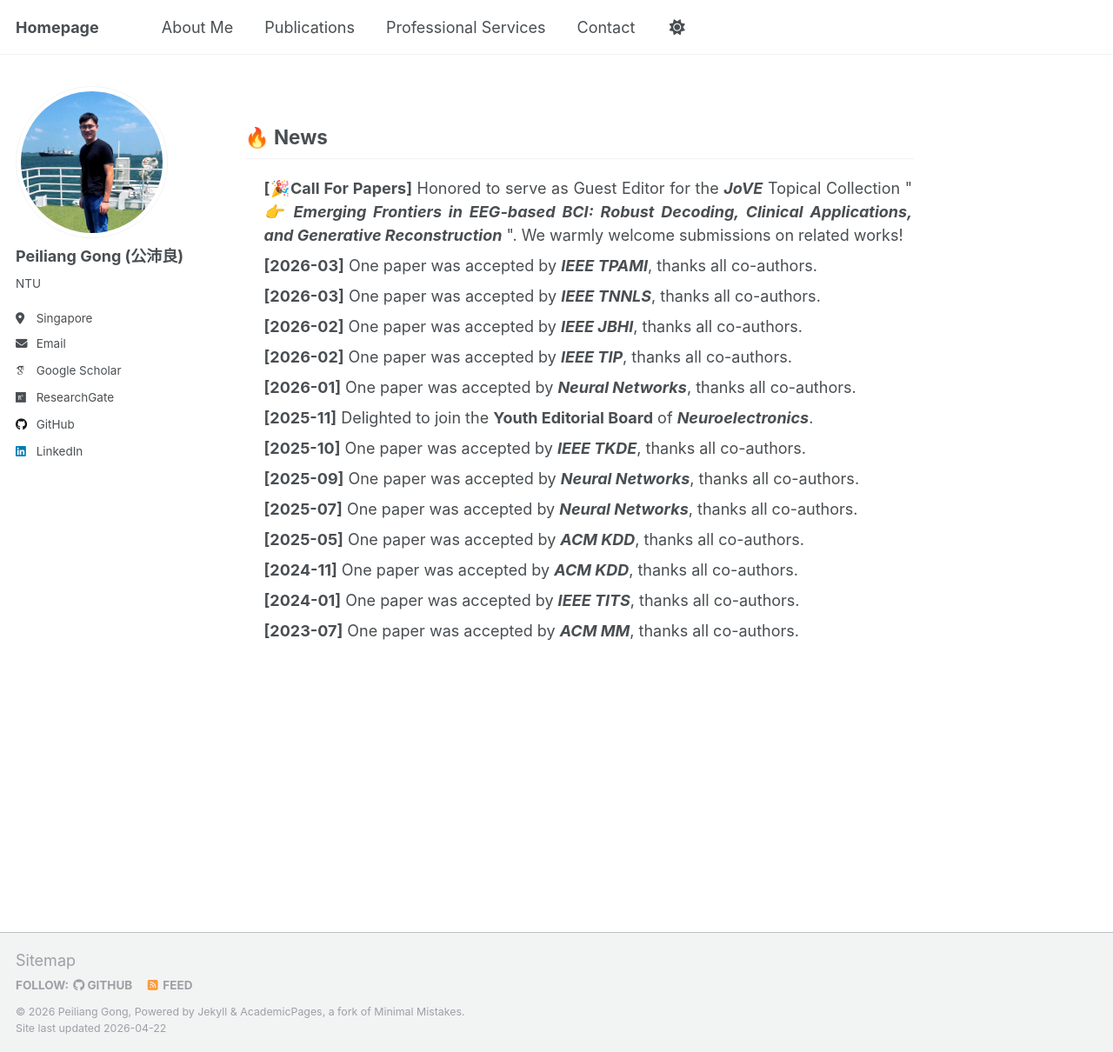
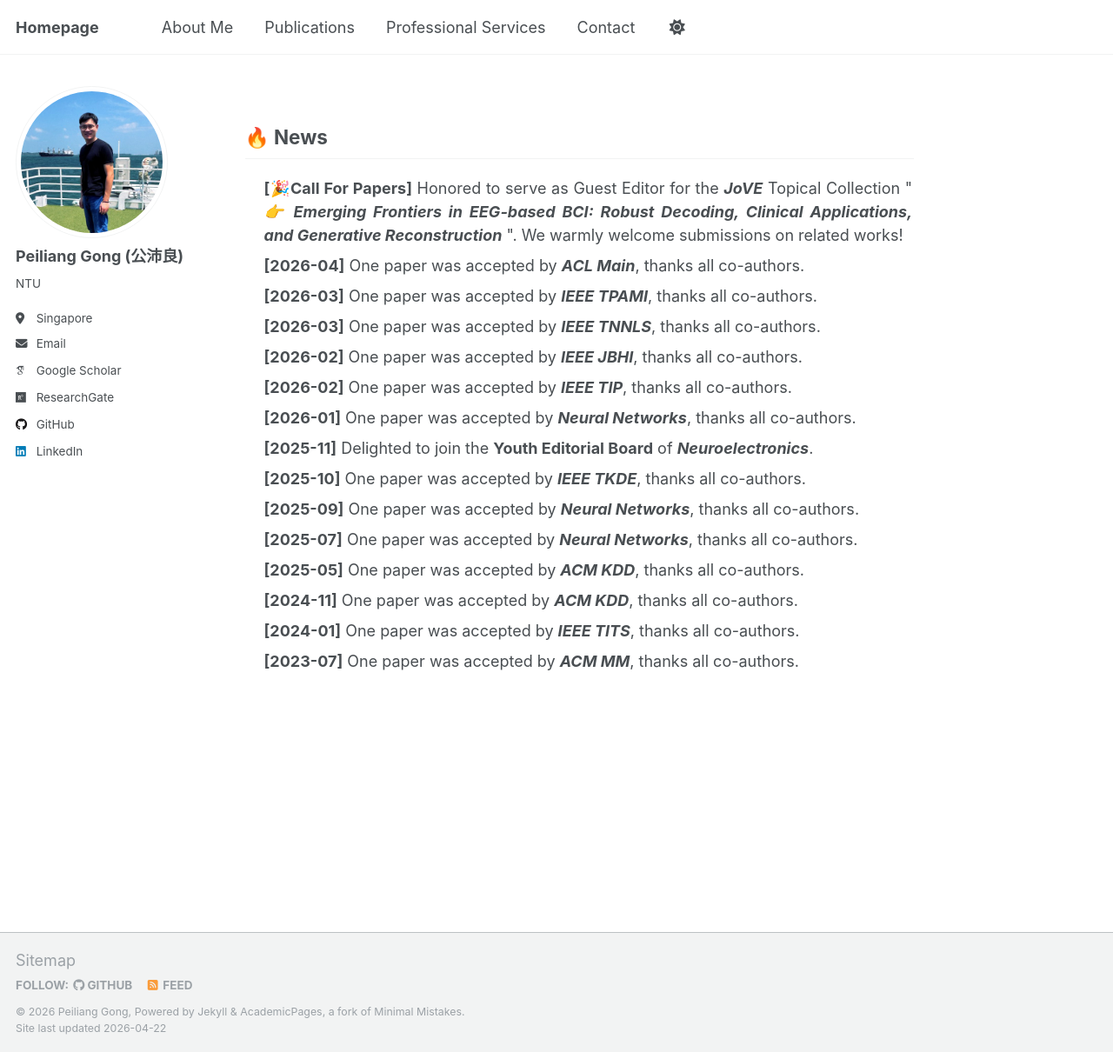
Before and after one commit to Tokenmw/Tokenmw.github.io, a Jekyll site: the page built from _pages/news.md, in a window 1280 px wide and 1210 px high. Shown: the whole window at 87% size. Built offline with Jekyll 4.4.1, drawn with Linux system fonts in a browser that asks for light colours; some web fonts are replaced; our own code applies the rules of GitHub Pages for plain Markdown files.

Commit message:
Update news.md

```diff
--- a/_pages/news.md
+++ b/_pages/news.md
@@ -9,6 +9,7 @@
     <b><i>👉 Emerging Frontiers in EEG-based BCI: Robust Decoding, Clinical Applications, and Generative Reconstruction</i></b>
   </a>". We warmly welcome submissions on related works!
   </li>
+  <li style="margin-bottom: 8px;"><b>[2026-04]</b> One paper was accepted by <b><i>ACL Main</i></b>, thanks all co-authors.</li>
   <li style="margin-bottom: 8px;"><b>[2026-03]</b> One paper was accepted by <b><i>IEEE TPAMI</i></b>, thanks all co-authors.</li>
   <li style="margin-bottom: 8px;"><b>[2026-03]</b> One paper was accepted by <b><i>IEEE TNNLS</i></b>, thanks all co-authors.</li>
   <li style="margin-bottom: 8px;"><b>[2026-02]</b> One paper was accepted by <b><i>IEEE JBHI</i></b>, thanks all co-authors.</li>
```
